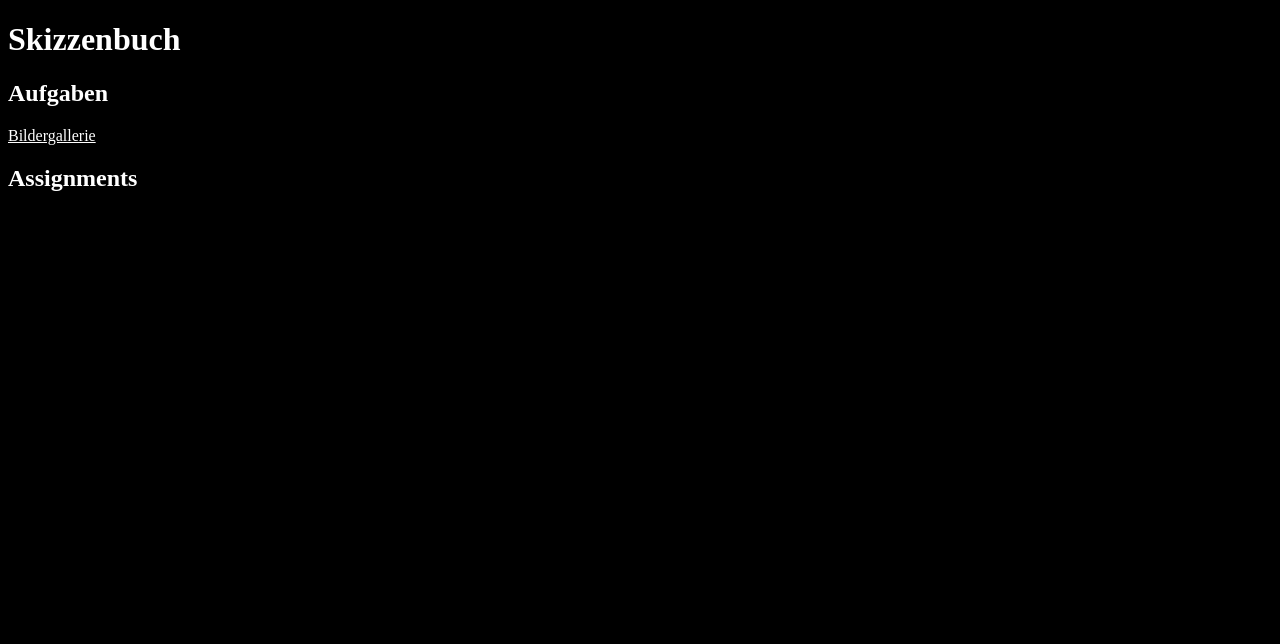
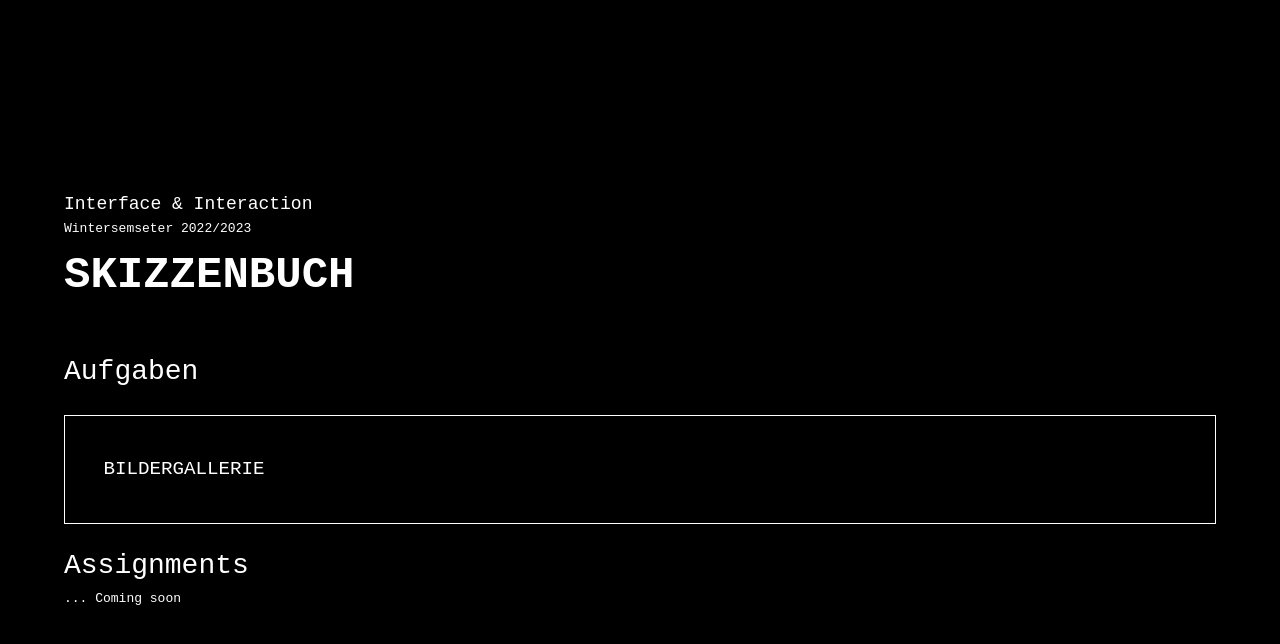
Before and after one commit to guidoschmidt/fh-bielefeld.interface-interaction-2223, a plain HTML site: page index.html in a window 1280 px wide. Drawn offline with Linux system fonts and the light colour scheme.

Commit message:
EDIT: finalize styling, use reset.css and settings.css

```diff
--- a/index.html
+++ b/index.html
@@ -5,16 +5,37 @@
   <meta http-equiv="X-UA-Compatible" content="IE=edge">
   <meta name="viewport" content="width=device-width, initial-scale=1.0">
   <title>Guidos Skizzenbuch</title>
-  <link rel="stylesheet" href="./styles.css">
+  <!--
+    1. 'styles' Ordner anlegen
+    2. reset.css einbinden, um Browserübergreifend einen einheitlichen basis Stylesheet zu erhalten.
+    3. settings.css einbinden. Dort speichern wir CSS Variablen.
+  -->
+  <link rel="stylesheet" href="./styles/reset.css">
+  <link rel="stylesheet" href="./styles/settings.css">
+  <link rel="stylesheet" href="./styles/styles.css">
 </head>
 <body>
+  <!-- header Bereich enthält sichtbare Titelüberschriften -->
+  <header>
+    <h3>Interface & Interaction</h3>
+    <h5>Wintersemseter 2022/2023</h5>
     <h1>Skizzenbuch</h1>
+  </header>
+
+  <!-- main Bereich enthält den Hauptinhalt der Seite -->
+  <main>
     <h2>Aufgaben</h2>
-  <div>
-    <a href="./praxis/gallery/index.html">Bildergallerie</a>
+    <div class="exercises">
+      <a class="link-exercise"
+         href="./praxis/gallery/index.html">
+         Bildergallerie
+      </a>
     </div>
+
     <h2>Assignments</h2>
     <div>
+      <p>... Coming soon</p>
     </div>
+  </main>
 </body>
 </html>
--- a/praxis/gallery/styles.css
+++ b/praxis/gallery/styles.css
@@ -1,14 +1,20 @@
 body {
-  background: rgb(0, 0, 0);
-  color: #ffffff;
-  display: flex;
-  /* Fixe position des body elements */
+  /* Schriftart einstellen */
+  font-family: monospace;
+  /* Farben via settings.css Variablen einstellen */
+  background-color: var(--color-background);
+  color: var(--color-text);
+  /*
+  Feste Größe für das <body> element, damit darin liegende
+  <div> Elemente einzeln scrollbar gemacht werden können.
+  */
   position: fixed;
-  max-height: 100vh;
-}
-
-.scrollable > img {
-  width: 50vw;
+  width: 100vw;
+  height: 100vh;
+  /* Layout auf 3 spaltiges Grid System einstellen */
+  display: grid;
+  grid-template-columns: repeat(3, 1fr);
+  gap: 40px;
 }
 
 .scrollable {
@@ -21,15 +27,38 @@ body {
   overflow: scroll;
   display: flex;
   flex-direction: column;
+  align-items: center;
+  padding: 2vw;
+  gap: 40px;
 }
 
-/* Hide scrollbar for Chrome, Safari and Opera */
+.scrollable > img {
+  width: 100%;
+  border-radius: 10px;
+}
+
+/* Scrollbars für Chrome, Safari and Opera ausblenden */
 .scrollable::-webkit-scrollbar {
   display: none;
 }
 
 .scrollable {
-  /* Hide scrollbar for IE, Edge and Firefox */
+  /* Scrollbars im Internet Explorer, Edge and Firefox ausblenden */
   -ms-overflow-style: none; /* IE and Edge */
   scrollbar-width: none; /* Firefox */
 }
+
+.scrollable > .title {
+  padding-top: 2vw;
+  padding-bottom: 2vw;
+  line-height: 1.4;
+}
+
+.scrollable > .title > h1 {
+  font-size: 3rem;
+  font-weight: bold;
+}
+
+.scrollable > .title > h2 {
+  font-size: 1.75rem;
+}
--- a/styles.css
+++ /dev/null
@@ -1,12 +0,0 @@
-body {
-  background-color: black;
-  color: white;
-}
-
-a {
-  color: white;
-}
-
-a:hover {
-  color: gray;
-}
--- /dev/null
+++ b/styles/reset.css
@@ -0,0 +1,50 @@
+/* http://meyerweb.com/eric/tools/css/reset/
+v2.0 | 20110126
+License: none (public domain)
+*/
+html, body, div, span, applet, object, iframe,
+h1, h2, h3, h4, h5, h6, p, blockquote, pre,
+a, abbr, acronym, address, big, cite, code,
+del, dfn, em, img, ins, kbd, q, s, samp,
+small, strike, strong, sub, sup, tt, var,
+b, u, i, center,
+dl, dt, dd, ol, ul, li,
+fieldset, form, label, legend,
+table, caption, tbody, tfoot, thead, tr, th, td,
+article, aside, canvas, details, embed,
+figure, figcaption, footer, header, hgroup,
+menu, nav, output, ruby, section, summary,
+time, mark, audio, video {
+    margin: 0;
+    padding: 0;
+    border: 0;
+    font-size: 100%;
+    font: inherit;
+    vertical-align: baseline;
+}
+/* HTML5 display-role reset for older browsers */
+article, aside, details, figcaption, figure,
+footer, header, hgroup, menu, nav, section {
+    display: block;
+}
+body {
+    line-height: 1;
+}
+ol, ul {
+    list-style: none;
+}
+blockquote, q {
+    quotes: none;
+}
+blockquote:before, blockquote:after,
+q:before, q:after {
+    content: '';
+    content: none;
+}
+table {
+    border-collapse: collapse;
+    border-spacing: 0;
+}
+* {
+    box-sizing: border-box;
+}
--- /dev/null
+++ b/styles/settings.css
@@ -0,0 +1,9 @@
+/*
+Variablen anlegen, so dass wir sie überall verwenden
+können.
+*/
+html {
+  --color-background: black;
+  --color-text: white;
+  --color-link-hover: rgb(110, 255, 214);
+}
--- /dev/null
+++ b/styles/styles.css
@@ -0,0 +1,61 @@
+body {
+  background-color: var(--color-background);
+  color: var(--color-text);
+  /* Schriftart und Zeilenhöhe einstellen */
+  font-family: monospace;
+  line-height: 1.6;
+  /* Layout der Hauptseite einstellen */
+  display: flex;
+  flex-direction: column;
+  justify-content: center;
+  padding: 5vw;
+  /*
+  min-height setzt die Größe des HTML Dokuments auf
+  "mindestens" 100 visual height, so dass die Seite
+  mindestens immer so groß wie der sichtbare Bereich ist.
+  */
+  min-height: 100vh;
+}
+
+main {
+  margin-top: 5vh;
+}
+
+h1 {
+  font-size: 2.75rem;
+  text-transform: uppercase;
+  font-weight: bold;
+}
+
+h2 {
+  font-size: 1.75rem;
+}
+
+h3 {
+  font-size: 1.125rem;
+}
+
+a {
+  color: var(--color-text);
+}
+
+a:hover {
+  color: var(--color-link-hover);
+  border-color: var(--color-link-hover);
+}
+
+.exercises {
+  margin: 20px 0;
+  display: grid;
+  grid-template-columns: repeat(auto-fit, minmax(200px, 1fr));
+  gap: 20px;
+}
+
+.link-exercise {
+  border: 1px solid var(--color-text);
+  padding: 3vw;
+  color: var(--color-text);
+  text-decoration: none;
+  font-size: 1.2rem;
+  text-transform: uppercase;
+}
```
Also changed, not shown: praxis/gallery/index.html (+22 -2 lines). Lines whose indentation alone changed are shown as unchanged.
